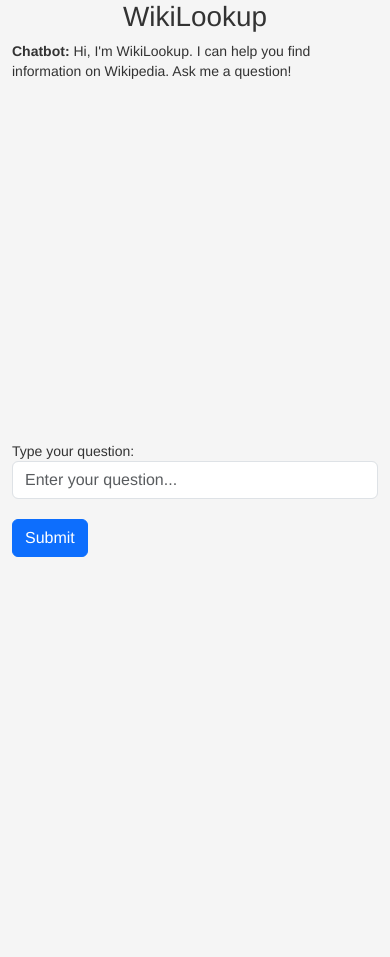
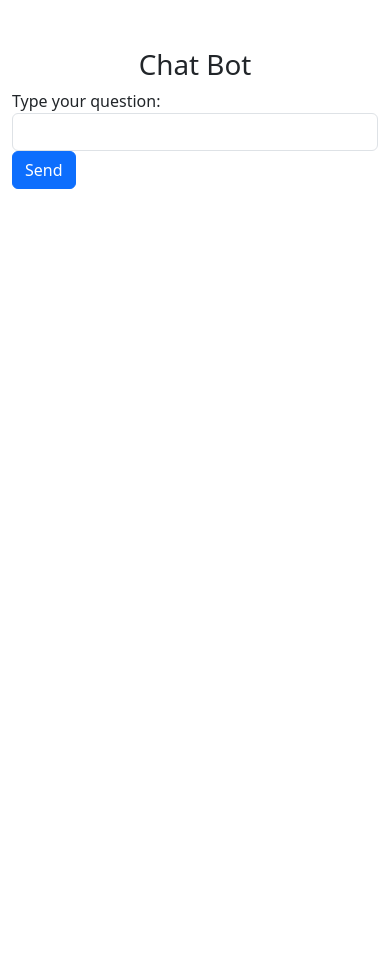
Before and after one commit to kdatwood/WikiLookup, a Django app: page /chatbot/ in a window 390 px wide. After the commit the page ends 189 px from the top, so only its background shows below. Run offline with Django 4.2, Linux system fonts and the light colour scheme; some libraries are stand-ins or nearby versions.

Commit message:
Added Bootstrap CSS to make the page more visually appealing and responsive. Centered the "Ask me a question" label and input field for better usability. Displayed the chatbot's response below the input field to make the conversation flow more naturally. Integrated OpenAI API to provide chatbot functionality for answering questions.

```diff
--- a/chatbot/static/css/style.css
+++ /dev/null
@@ -1,52 +0,0 @@
-body {
-  background-color: #f5f5f5;
-  font-family: "Helvetica Neue", Helvetica, Arial, sans-serif;
-  font-size: 14px;
-  line-height: 1.42857143;
-  color: #333;
-  margin: 0;
-}
-
-chatbot {
-  display: block;
-  position: fixed;
-  bottom: 0;
-  right: 0;
-  width: 300px;
-  height: 400px;
-  background-color: #fff;
-  border: 1px solid #ccc;
-  border-radius: 5px;
-  box-shadow: 0 1px 1px rgba(0, 0, 0, 0.05);
-  overflow: hidden;
-}
-
-.chat-log {
-  background-color: white;
-  border: 1px solid #f5f5f5;
-  border-radius: 0.5rem;
-  box-shadow: 0 0.5rem 1rem rgba(0, 0, 0, 0.15);
-  margin: 0 auto;
-  padding: 2rem;
-  width: 50%;
-}
-
-.chatbot-log {
-  background-color: #f5f5f5;
-  border: 1px solid #f5f5f5;
-  border-radius: 0.5rem;
-  box-shadow: 0 0.5rem 1rem rgba(0, 0, 0, 0.15);
-  margin: 0 auto;
-  padding: 2rem;
-  width: 50%;
-}
-
-.question {
-  background-color: #f5f5f5;
-  border: 1px solid #f5f5f5;
-  border-radius: 0.5rem;
-  box-shadow: 0 0.5rem 1rem rgba(0, 0, 0, 0.15);
-  margin: 0 auto;
-  padding: 2rem;
-  width: 50%;
-}
--- a/chatbot/static/js/script.js
+++ /dev/null
@@ -1,24 +0,0 @@
-const chatLog = document.getElementById("chat-log");
-const chatbotLog = document.getElementById("chatbot-log");
-const questionInput = document.getElementById("question");
-
-document.querySelector("form").addEventListener("submit", (event) => {
-  event.preventDefault();
-  const question = questionInput.value;
-  if (question !== "") {
-    chatLog.innerHTML += `<p><strong>User:</strong> ${question}</p>`;
-    questionInput.value = "";
-    // Send question to server
-    fetch(`/chatbot?question=${question}`)
-      .then((response) => response.json())
-      .then((data) => {
-        const answer = data.answer;
-        chatLog.innerHTML += `<p><strong>Chatbot:</strong> ${answer}</p>`;
-      })
-      .catch((error) => {
-        console.error(error);
-      });
-  }
-});
-
-chatbotLog.innerHTML += `<p><strong>Chatbot:</strong> Hi, I'm WikiLookup. I can help you find information on Wikipedia. Ask me a question!</p>`;
--- a/chatbot/templates/index.html
+++ b/chatbot/templates/index.html
@@ -1,62 +1,58 @@
 <!DOCTYPE html>
-{% load static %}
-<html lang="en">
+<html>
   <head>
-    <meta charset="UTF-8" />
-    <title>WikiLookup Chatbot</title>
-    <link
-      rel="stylesheet"
-      type="text/css"
-      href="{% static 'css/bootstrap.css' %}"
-    />
-    <link
-      rel="stylesheet"
-      type="text/css"
-      href="{% static 'css/style.css' %}"
-    />
+    <meta charset="utf-8" />
+    <title>Chatbot</title>
+    <!-- load Bootstrap CSS from a static css-->
+    <link rel="stylesheet" href="/static/css/bootstrap.min.css" />
+    <style>
+      .center {
+        text-align: center;
+      }
+      #chat-form {
+        margin-bottom: 50px;
+      }
+      #chatbot-response {
+        margin-top: 20px;
+      }
+    </style>
   </head>
   <body>
     <div class="container">
-      <div class="row">
-        <div class="col-12 text-center">
-          <h1>WikiLookup</h1>
+      <h1 class="mt-5 center">Chat Bot</h1>
+      <div class="row justify-content-center">
+        <div class="col-md-8">
+          <form method="post" id="chat-form">
+            {% csrf_token %}
+            <div class="form-group">
+              <label for="question" class="center">Type your question: </label>
+              <input
+                type="text"
+                class="form-control"
+                name="question"
+                id="question"
+                autocomplete="off"
+              />
+            </div>
+            <button type="submit" class="btn btn-primary center">Send</button>
+          </form>
+        </div>
+      </div>
+      <div class="row justify-content-center">
+        <div class="col-md-8">
+          {% if chatbot_response %}
+          <div class="card" id="chatbot-response">
+            <div class="card-body">
+              <h2 class="card-title">Chatbot Response</h2>
+              <p class="card-text">{{ chatbot_response }}</p>
+            </div>
+          </div>
+          {% endif %}
         </div>
       </div>
     </div>
-
-    <div class="container">
-      <div class="row">
-        <div class="col-md-6">
-          <div id="chatbot-log" style="height: 400px; overflow-y: scroll">
-            <!-- Chatbot log messages will be displayed here -->
-          </div>
-
-          <form onsubmit="return chatbot(event)">
-            <div class="form-group">
-              <label for="question">Type your question:</label>
-              <input
-                type="text"
-                class="form-control"
-                id="question"
-                placeholder="Enter your question..."
-              />
-            </div>
-            <br />
-            <button type="submit" class="btn btn-primary">Submit</button>
-          </form>
-        </div>
-        <div class="col-md-6">
-          <div id="chat-log" style="height: 400px; overflow-y: scroll">
-            <!-- Chat log messages will be displayed here -->
-          </div>
-        </div>
-      </div>
-    </div>
-
-    <script type="text/javascript" src="{% static 'js/script.js' %}"></script>
-    <script
-      type="text/javascript"
-      src="{% static 'js/bootstrap.js' %}"
-    ></script>
+    <!-- load jQuery and Bootstrap JS from static js -->
+    <script src="/static/js/jquery-3.5.1.min.js"></script>
+    <script src="/static/js/bootstrap.min.js"></script>
   </body>
 </html>
--- a/chatbot/urls.py
+++ b/chatbot/urls.py
@@ -2,5 +2,5 @@ from django.urls import path
 from . import views
 
 urlpatterns = [
-    path('', views.my_view),
+    path('', views.chatbot_view),
 ]
--- a/chatbot/views.py
+++ b/chatbot/views.py
@@ -1,20 +1,26 @@
-import wikipedia
 from django.shortcuts import render
+import openai
 
 
-def my_view(request):
-    # check if the form was submitted
+openai.api_key = "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"
+
+
+def chatbot(prompt):
+    response = openai.Completion.create(
+        model="text-davinci-003",
+        prompt=prompt,
+        temperature=0.7,
+        max_tokens=256,
+        top_p=1,
+        frequency_penalty=0,
+        presence_penalty=0
+    )
+    return response.choices[0].text.strip()
+
+
+def chatbot_view(request):
+    chatbot_response = ""
     if request.method == 'POST':
-        # get the user's question from the form
-        question = request.POST['question']
-
-        # search for the answer on Wikipedia
-        wikipedia.set_lang("en")  # set language to English
-        page = wikipedia.page(question)
-        extract = page.summary
-
-        # pass the extract to the template
-        return render(request, 'index.html', {'extract': extract})
-
-    # if the form was not submitted, just render the template
-    return render(request, 'index.html')
+        question = request.POST.get('question')
+        chatbot_response = chatbot(question)
+    return render(request, 'index.html', {'chatbot_response': chatbot_response})
```
